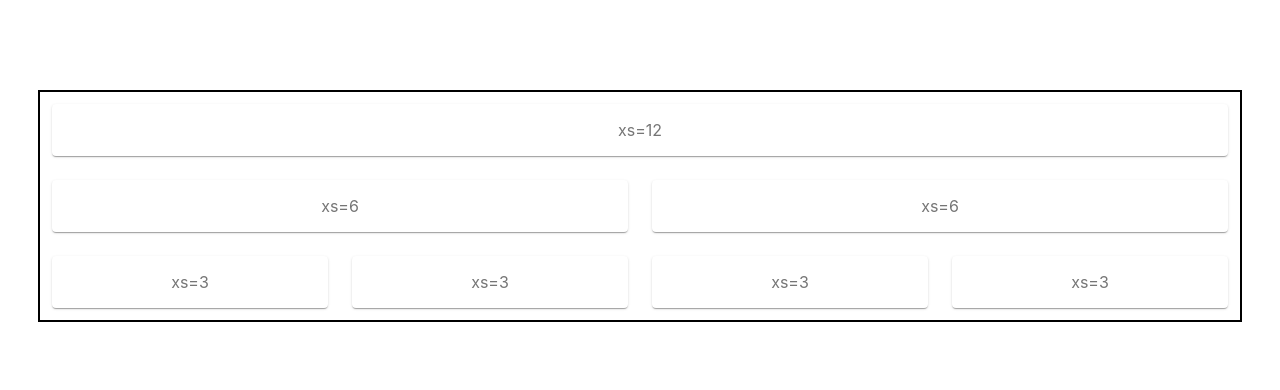
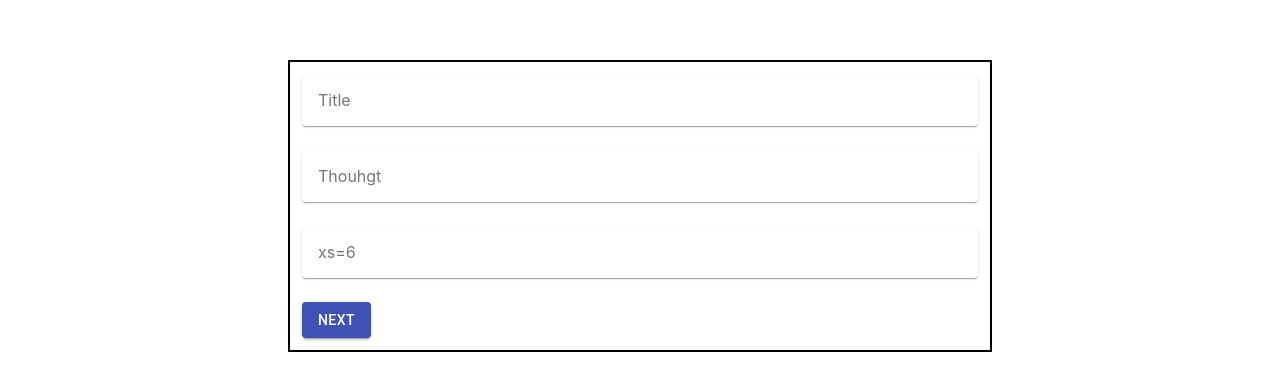
Before and after one commit to gtchakama/thoughtly, a React (Create React App) app: page / in a window 1280 px wide. Shown: the part 194-584 px from the top of the page. Built offline with nearby package versions, Linux system fonts and the light colour scheme.

Commit message:
flex | paper

```diff
--- a/src/App.js
+++ b/src/App.js
@@ -2,19 +2,19 @@ import React from "react";
 import { makeStyles } from "@material-ui/core/styles";
 import Paper from "@material-ui/core/Paper";
 import Grid from "@material-ui/core/Grid";
-import { Container } from "@material-ui/core";
+import { Container, Button } from "@material-ui/core";
 
 const useStyles = makeStyles((theme) => ({
   root: {
     height: "100vh",
-    padding: "50px",
+    padding: "50px 300px",
     display: "flex",
     alignItems: "center",
     justifyContent: "center",
   },
   paper: {
     padding: theme.spacing(2),
-    textAlign: "center",
+    textAlign: "left",
     color: theme.palette.text.secondary,
   },
   grid: {
@@ -29,25 +29,19 @@ export default function App() {
     <Container className={classes.root}>
       <Grid container spacing={3} className={classes.grid}>
         <Grid item xs={12}>
-          <Paper className={classes.paper}>xs=12</Paper>
+          <Paper className={classes.paper}>Title</Paper>
         </Grid>
-        <Grid item xs={6}>
+        <Grid item xs={12}>
+          <Paper className={classes.paper}>Thouhgt</Paper>
+        </Grid>
+        <Grid item xs={12}>
           <Paper className={classes.paper}>xs=6</Paper>
         </Grid>
-        <Grid item xs={6}>
-          <Paper className={classes.paper}>xs=6</Paper>
-        </Grid>
+
         <Grid item xs={3}>
-          <Paper className={classes.paper}>xs=3</Paper>
-        </Grid>
-        <Grid item xs={3}>
-          <Paper className={classes.paper}>xs=3</Paper>
-        </Grid>
-        <Grid item xs={3}>
-          <Paper className={classes.paper}>xs=3</Paper>
-        </Grid>
-        <Grid item xs={3}>
-          <Paper className={classes.paper}>xs=3</Paper>
+          <Button variant="contained" color="primary">
+            Next
+          </Button>
         </Grid>
       </Grid>
     </Container>
```
